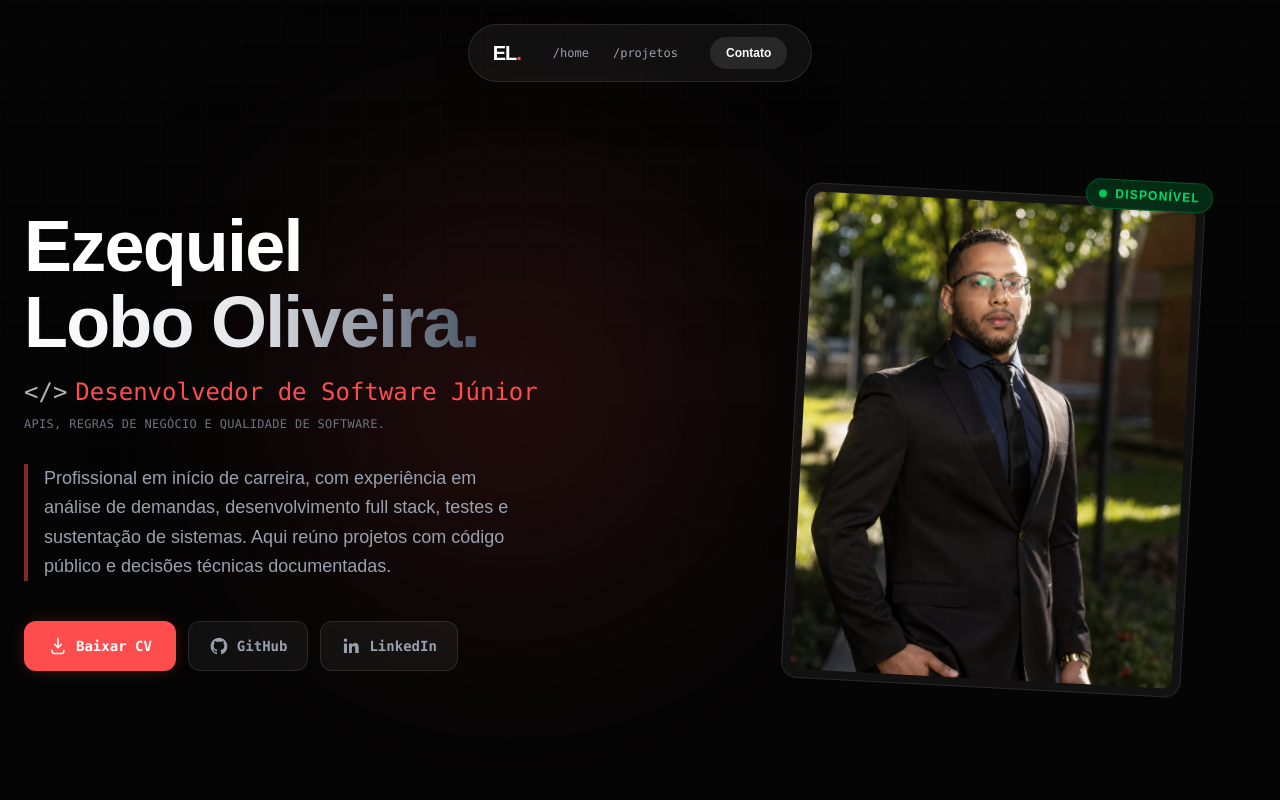
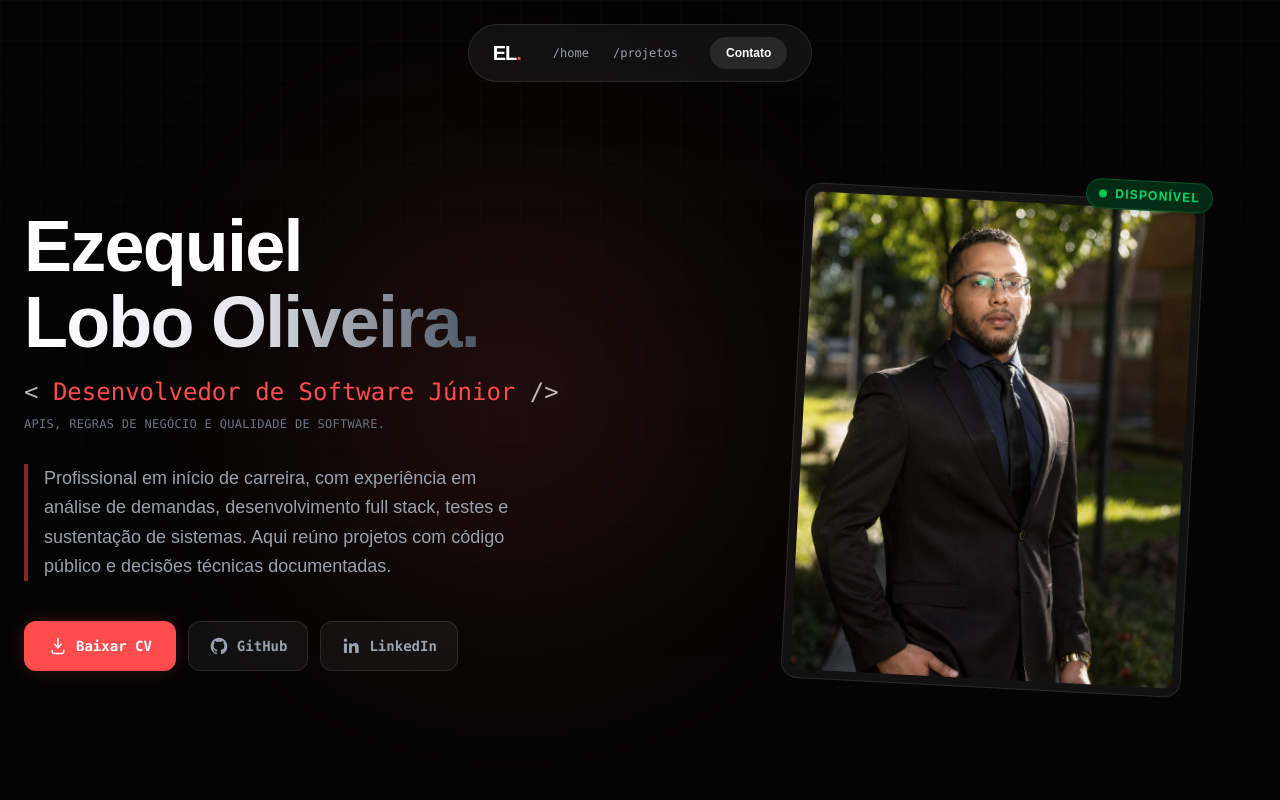
Before and after one commit to EzekLobo/ezequiel-lobo-portfolio, a Next.js app: page / in a window 1280 px wide. Shown: the top 800 px of the page. Built offline with nearby package versions, Linux system fonts and the light colour scheme.

Commit message:
style: envolve cargo em detalhe de codigo

```diff
--- a/components/Hero.tsx
+++ b/components/Hero.tsx
@@ -17,7 +17,7 @@ export default function Hero() {
               {firstName}<br />
               <span className="bg-gradient-to-r from-white via-gray-200 to-gray-600 bg-clip-text text-transparent">{restOfName}.</span>
             </h1>
-            <h2 className="flex items-center justify-center gap-2 pt-2 font-mono text-lg font-medium text-brand-red md:text-2xl lg:justify-start"><span aria-hidden="true" className="text-white/70">&lt;/&gt;</span>{profile.role}</h2>
+            <h2 className="pt-2 font-mono text-lg font-medium text-brand-red md:text-2xl"><span aria-hidden="true" className="text-white/70">&lt; </span>{profile.role}<span aria-hidden="true" className="text-white/70"> /&gt;</span></h2>
             <p className="font-mono text-xs tracking-wide text-gray-500 uppercase">{profile.headline}</p>
           </div>
           <p className="mx-auto max-w-lg border-l-4 border-brand-red/50 pl-4 text-base leading-relaxed text-gray-400 md:text-lg lg:mx-0">{profile.introduction}</p>
```
